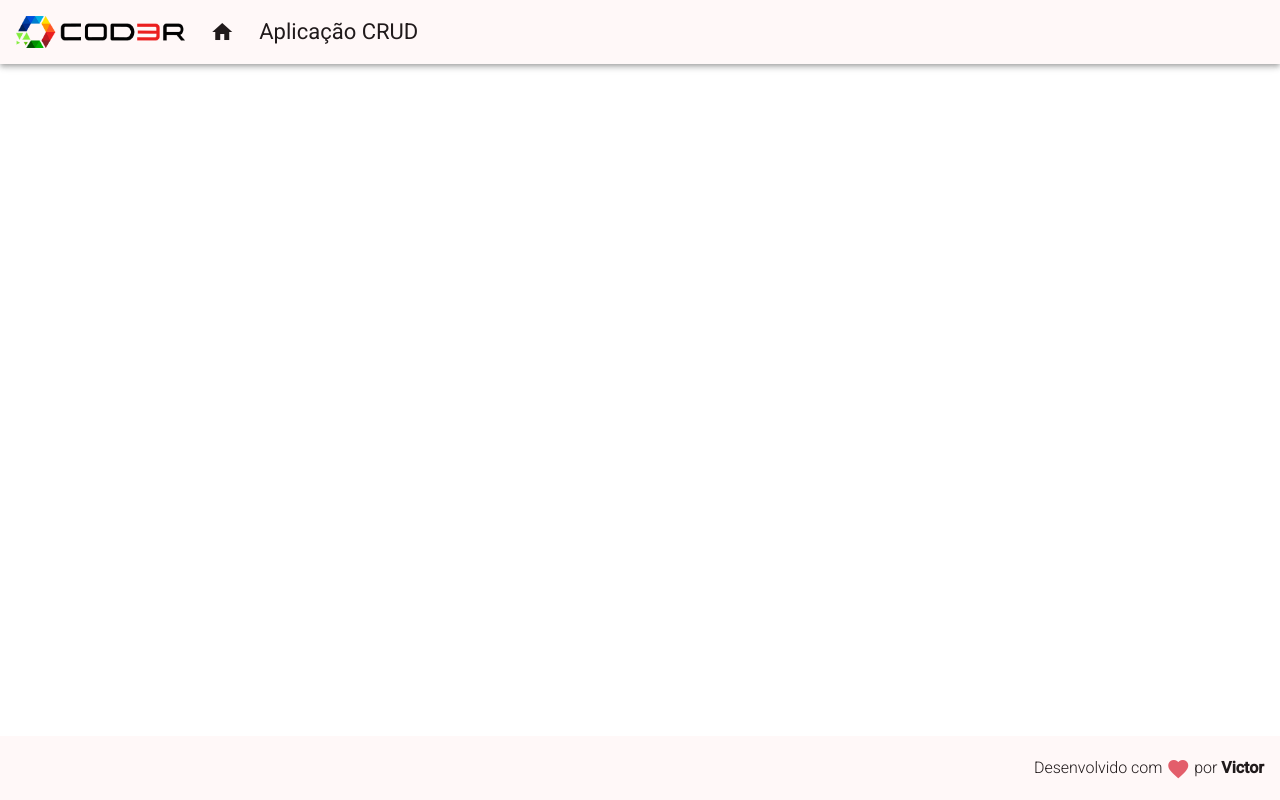
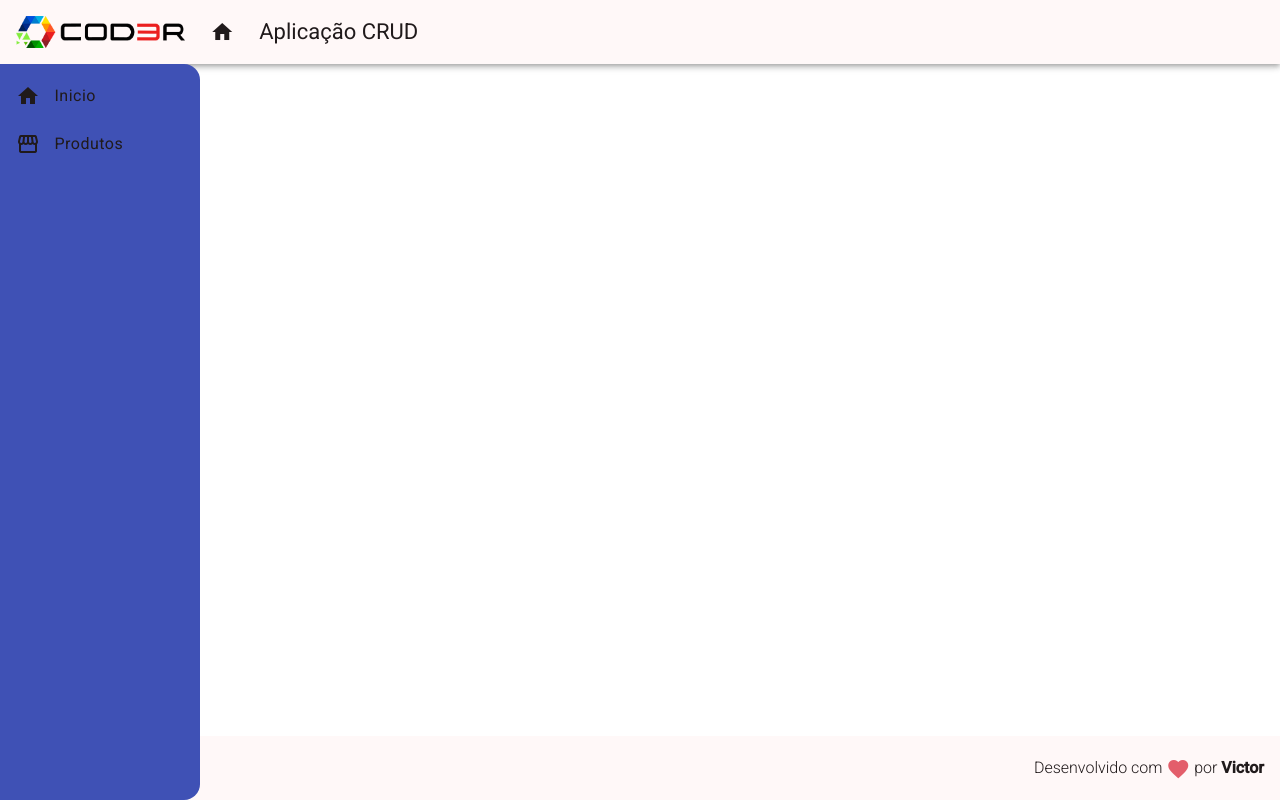
Before and after one commit to VictorAsz/Angular-9-CRUD, an Angular app in the folder FrontEnd/frontend/: page / in a window 1280 px wide. Built offline with nearby package versions, Linux system fonts and the light colour scheme.

Commit message:
SideBar component created

```diff
--- a/FrontEnd/frontend/src/app/app.component.html
+++ b/FrontEnd/frontend/src/app/app.component.html
@@ -1,2 +1,3 @@
 <app-header></app-header>
+<app-nav></app-nav>
 <app-footer></app-footer>
--- a/FrontEnd/frontend/src/app/app.component.ts
+++ b/FrontEnd/frontend/src/app/app.component.ts
@@ -2,11 +2,14 @@
 import { RouterOutlet } from '@angular/router';
 import { HeaderComponent } from "./components/template/header/header.component";
 import { FooterComponent } from "./components/template/footer/footer.component";
+import { NavComponent } from "./components/template/nav/nav.component";
 import { MatToolbarModule } from '@angular/material/toolbar';
+import { MatSidenavModule} from'@angular/material/sidenav'
+import { MatList } from'@angular/material/list'
 @Component({
   selector: 'app-root',
   standalone: true,
-  imports: [RouterOutlet, HeaderComponent, MatToolbarModule, FooterComponent],
+  imports: [RouterOutlet, HeaderComponent, MatToolbarModule, FooterComponent, MatSidenavModule, NavComponent , MatList],
   templateUrl: 'app.component.html'
 })
 export class AppComponent {
--- /dev/null
+++ b/FrontEnd/frontend/src/app/components/template/nav/nav.component.css
@@ -0,0 +1,12 @@
+.sidenav {
+    background-color: #3f51b5;
+    width: 200px;
+}
+
+.sidenav a {
+    color: #fff;
+}
+
+.sidenav i {
+    padding-right:  10px;
+}
--- /dev/null
+++ b/FrontEnd/frontend/src/app/components/template/nav/nav.component.html
@@ -0,0 +1,18 @@
+<mat-sidenav-container class="container">
+    <mat-sidenav class="sidenav" mode="side" opened="true" fixedInViewport="true" fixedTopGap="64">
+        <mat-nav-list class="nav-list">
+            <a mat-list-item>
+                <i class="material-icons v-middle">
+                    home
+                </i>
+                Inicio
+            </a>
+            <a mat-list-item>
+                <i class="material-icons v-middle">
+                   storefront
+                </i>
+                    Produtos
+            </a>
+        </mat-nav-list>
+    </mat-sidenav>
+</mat-sidenav-container>
--- a/FrontEnd/frontend/src/main.ts
+++ b/FrontEnd/frontend/src/main.ts
@@ -2,5 +2,6 @@
 import { appConfig } from './app/app.config';
 import { AppComponent } from './app/app.component';
 
+
 bootstrapApplication(AppComponent, appConfig)
   .catch((err) => console.error(err));
```
Also changed, not shown: FrontEnd/frontend/src/app/components/template/nav/nav.component.ts (added, +13 -0 lines).
